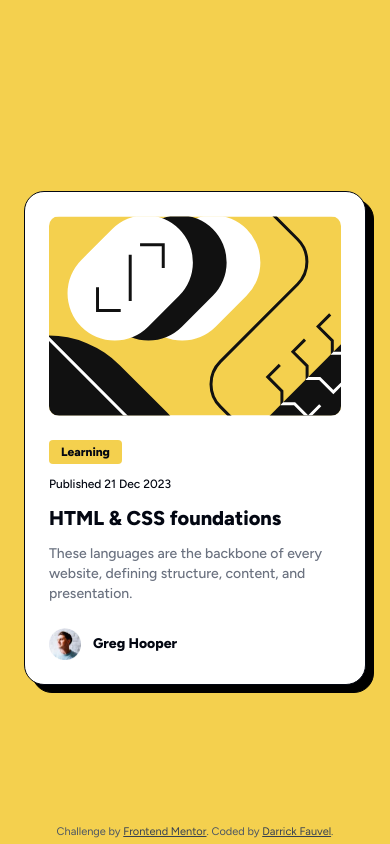
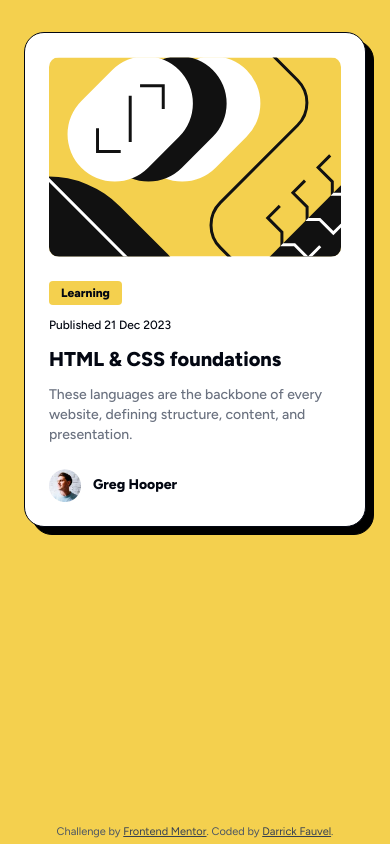
Before and after one commit to DarrickFauvel/fem2407-blog-preview-card-next, a Next.js app: page / in a window 390 px wide. Built offline with nearby package versions, Linux system fonts and the light colour scheme.

Commit message:
Remove center justification on desktop view

```diff
--- a/app/page.tsx
+++ b/app/page.tsx
@@ -3,7 +3,7 @@ import AttributionComponent from "./components/card/components/attribution"
 
 export default function Home() {
   return (
-    <main className="relative flex flex-col justify-center items-center min-h-screen">
+    <main className="relative flex flex-col sm:justify-center items-center min-h-screen">
       <Card />
       <AttributionComponent />
     </main>
```
